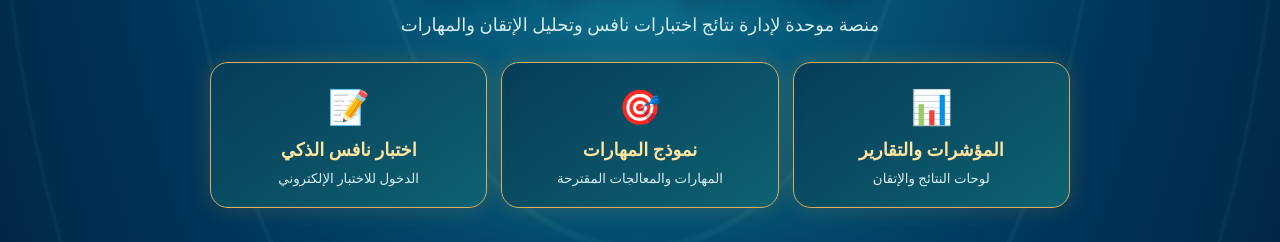
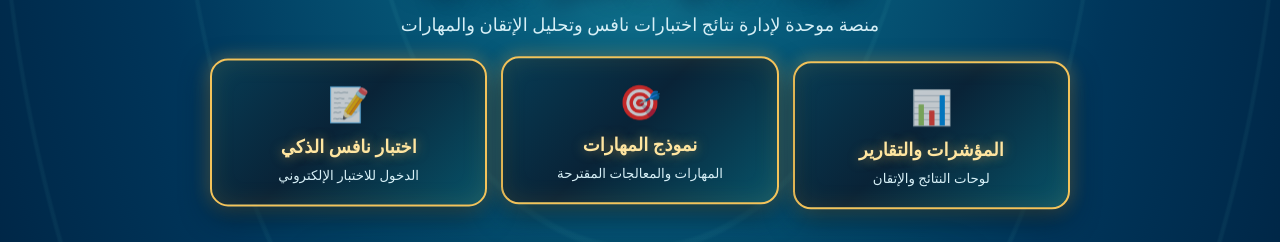
Before and after one commit to traningnajranedu-glitch/nafs-grader, a Next.js app: page /results/download in a window 1280 px wide. Shown: the part 417-659 px from the top of the page. Built offline with nearby package versions, Linux system fonts and the light colour scheme; no server answers.

Commit message:
feat: activate animated gold cards on results download portal

```diff
--- a/app/results/download/page.tsx
+++ b/app/results/download/page.tsx
@@ -1,3 +1,4 @@
+import './gold-motion.css';
 'use client';
 import {useEffect,useRef,useState} from 'react';
 import {supabase} from '../../../lib/supabase';
@@ -59,7 +60,7 @@ export default function DownloadResults(){
  <h1 className="nafs-hero-title" style={{fontSize:49,fontWeight:900,margin:'18px 0 8px',textShadow:'0 4px 25px #00233f'}} >بوابة نتائج نافس <span style={{color:'#f8d27c'}}>الذكية</span></h1>
  <a href="/results" className="nafs-reports-link"><span className="nafs-reports-icon" aria-hidden="true"><svg width="25" height="25" viewBox="0 0 32 32" fill="none" stroke="currentColor" strokeWidth="2.5"><path d="M4 4v24h25M10 23v-7m7 7V9m7 14V4"/></svg></span><span>المؤشرات والتقارير<small>لوحة الإتقان التفاعلية</small></span><span aria-hidden="true">↗</span></a>
  <p style={{fontSize:18,color:'#d6eff6',margin:'0 auto 12px',maxWidth:780,lineHeight:1.8}}>منصة موحدة لإدارة نتائج اختبارات نافس وتحليل الإتقان والمهارات</p>
- <nav aria-label="خدمات نافس الذكية" style={{display:'grid',gridTemplateColumns:'repeat(auto-fit,minmax(200px,1fr))',gap:14,maxWidth:860,margin:'22px auto'}}>{[{href:'/results',icon:'📊',title:'المؤشرات والتقارير',desc:'لوحات النتائج والإتقان'},{href:'/skills',icon:'🎯',title:'نموذج المهارات',desc:'المهارات والمعالجات المقترحة'},{href:'/student',icon:'📝',title:'اختبار نافس الذكي',desc:'الدخول للاختبار الإلكتروني'}].map(item=><a key={item.href} href={item.href} style={{display:'flex',flexDirection:'column',alignItems:'center',gap:8,padding:'20px 14px',border:'1px solid #d5ae61',borderRadius:18,background:'linear-gradient(145deg,#073d59,#0d6271)',boxShadow:'0 0 22px #d4a94933',color:'#fff',textDecoration:'none',transition:'transform .2s,box-shadow .2s'}}><span style={{fontSize:34}} aria-hidden="true">{item.icon}</span><strong style={{fontSize:18,color:'#ffe5a0'}}>{item.title}</strong><small style={{color:'#d6eff6'}}>{item.desc}</small></a>)}</nav>
+ <nav className="nafs-gold-portal" aria-label="خدمات نافس الذكية" style={{display:'grid',gridTemplateColumns:'repeat(auto-fit,minmax(200px,1fr))',gap:14,maxWidth:860,margin:'22px auto'}}>{[{href:'/results',icon:'📊',title:'المؤشرات والتقارير',desc:'لوحات النتائج والإتقان'},{href:'/skills',icon:'🎯',title:'نموذج المهارات',desc:'المهارات والمعالجات المقترحة'},{href:'/student',icon:'📝',title:'اختبار نافس الذكي',desc:'الدخول للاختبار الإلكتروني'}].map(item=><a key={item.href} href={item.href} className="nafs-gold-card" style={{display:'flex',flexDirection:'column',alignItems:'center',gap:8,padding:'20px 14px',border:'1px solid #d5ae61',borderRadius:18,background:'linear-gradient(145deg,#073d59,#0d6271)',boxShadow:'0 0 22px #d4a94933',color:'#fff',textDecoration:'none',transition:'transform .2s,box-shadow .2s'}}><span className="nafs-gold-icon" style={{fontSize:34}} aria-hidden="true">{item.icon}</span><strong className="nafs-gold-title" style={{fontSize:18,color:'#ffe5a0'}}>{item.title}</strong><small style={{color:'#d6eff6'}}>{item.desc}</small></a>)}</nav>
  </header>
  <div style={{maxWidth:780,margin:'auto'}}>
  {!entered?<section className="nafs-glass" style={{...box,maxWidth:650,margin:'auto',padding:'30px 38px',textAlign:'center'}}><h2 style={{margin:'0 0 8px',fontSize:25}}>♙ تسجيل الدخول</h2><p style={{color:'#b5d9e4',lineHeight:1.8}}>أدخل اسم المستخدم للانتقال إلى صفحة اختيار المرحلة والمدرسة.</p><form onSubmit={enter}><label htmlFor="username">اسم المستخدم</label><input id="username" autoComplete="username" placeholder="أدخل اسم المستخدم" value={username} onChange={e=>{setUsername(e.target.value);setError('')}} style={field} required/><button type="submit" className="nafs-glow-btn" style={{...btn,width:'100%',marginTop:20}}>الدخول إلى البوابة ←</button></form></section>:
```
